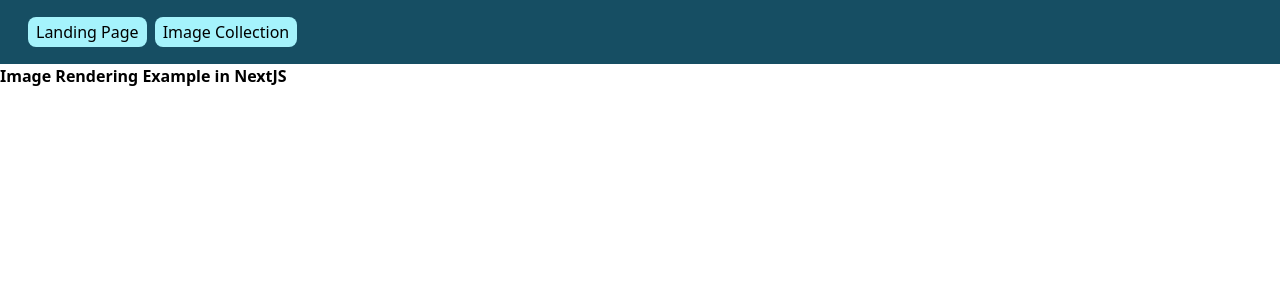
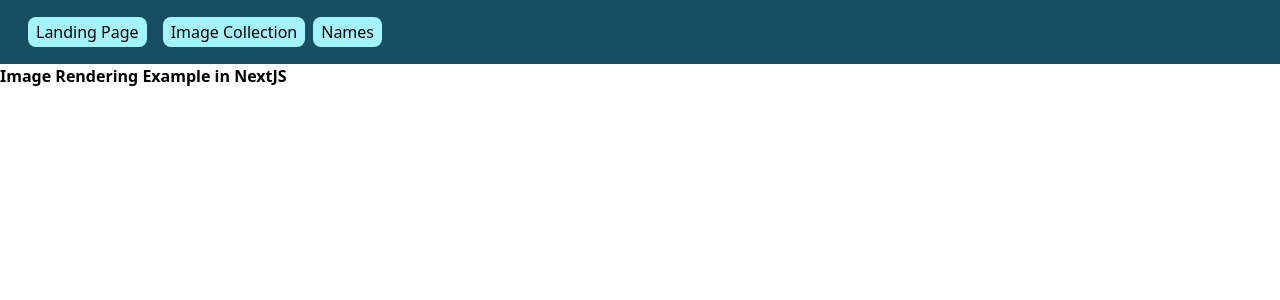
Before and after one commit to szikaria961/image-rendering-example, a Next.js app: page / in a window 1280 px wide. Shown: the top 300 px of the page. Built offline with nearby package versions, Linux system fonts and the light colour scheme.

Commit message:
Add name button for server-side example blog

```diff
--- a/app/Header.tsx
+++ b/app/Header.tsx
@@ -5,7 +5,8 @@ function Header() {
   return (
     <header className="p-5 bg-cyan-900">
       <Link href="/" className="px-2 py-1 bg-cyan-200 text-black-500 rounded-lg m-2">Landing Page</Link>
-      <Link href="/imageCollection" className="px-2 py-1 bg-cyan-200 text-black-500 rounded-lg">Image Collection</Link>
+      <Link href="/imageCollection" className="px-2 py-1 bg-cyan-200 text-black-500 rounded-lg m-2">Image Collection</Link>
+      <Link href="/names" className="px-2 py-1 bg-cyan-200 text-black-500 rounded-lg">Names</Link>
     </header>
   )
 }
--- a/app/imageCollection/page.tsx
+++ b/app/imageCollection/page.tsx
@@ -9,8 +9,7 @@ function ImageCollection() {
         <Image
           src="https://res.cloudinary.com/sabazikaria/image/upload/v1610548592/sample.jpg"
           layout="fill"
-          objectFit="cover"
-        />
+          objectFit="cover" alt={''}        />
       </div>
     </div>
   )
--- /dev/null
+++ b/pages/names/index.js
@@ -0,0 +1,5 @@
+function  NamesList() {
+  return <h1>List of names</h1>
+}
+
+export default NamesList;
```
